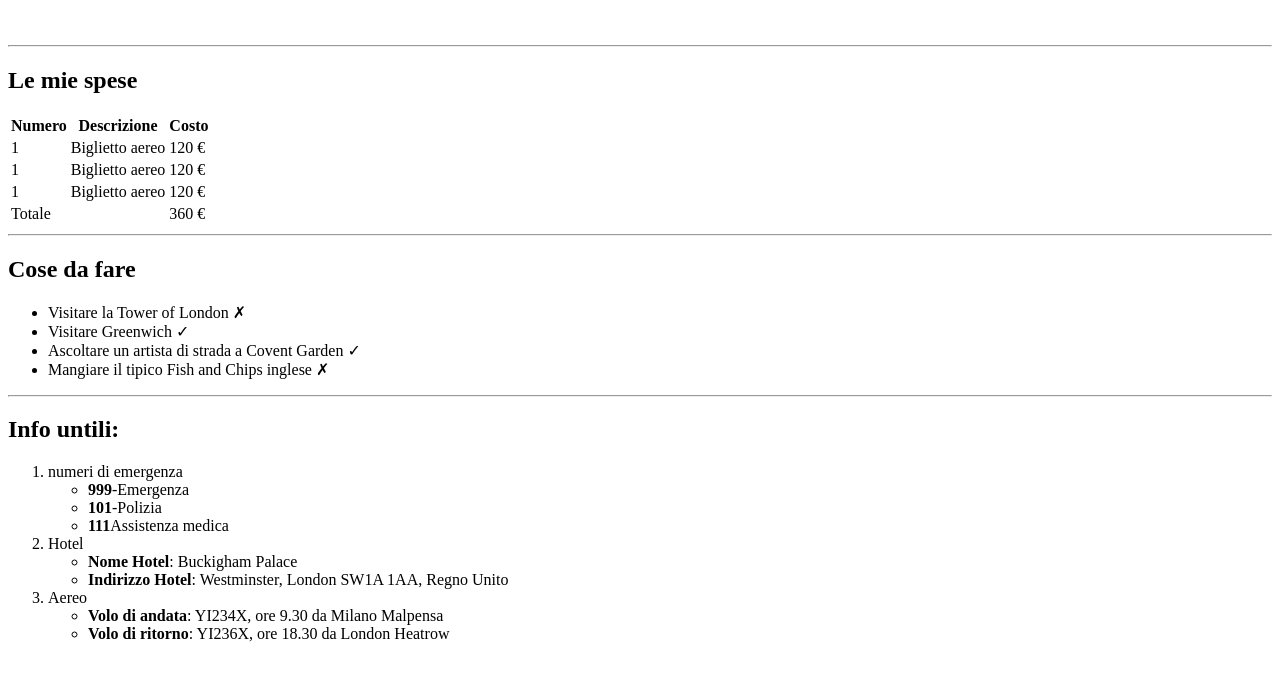
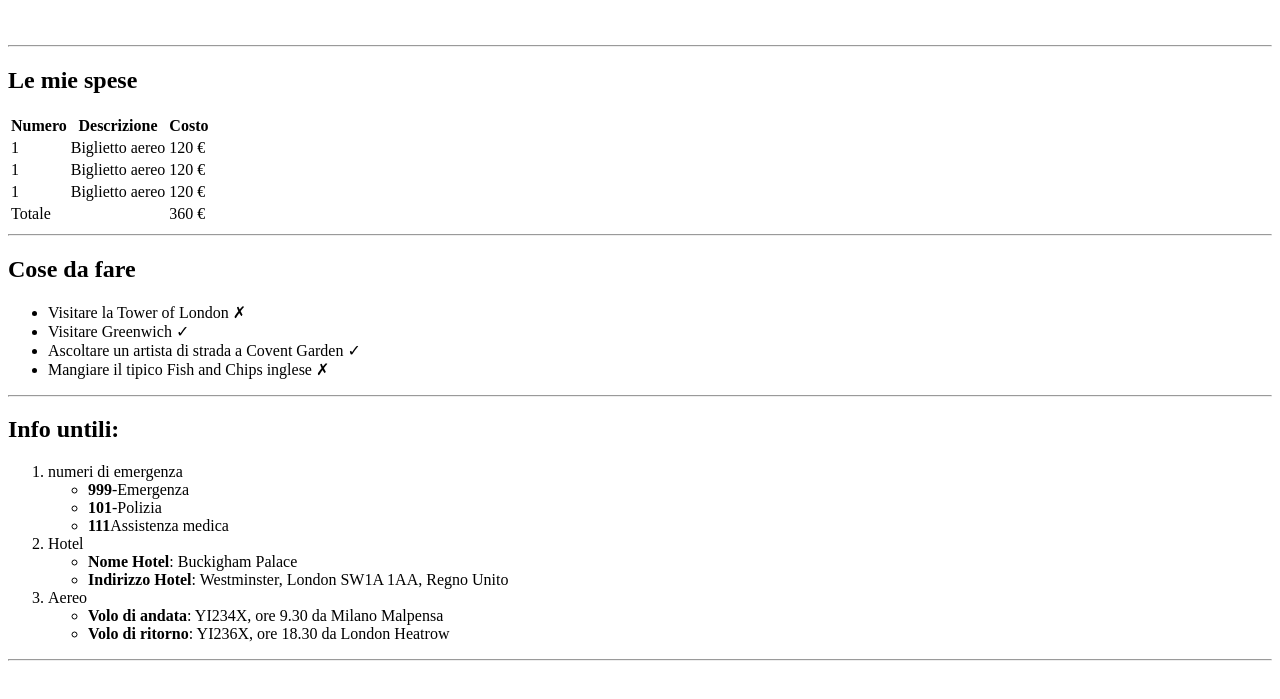
Before and after one commit to MatteoGiuntella/html-london-trip, a plain HTML site: page index.html in a window 1280 px wide. Shown: the part 61-760 px from the top of the page. Drawn offline with Linux system fonts and the light colour scheme.

Commit message:
chiusura section 3 e completamento

```diff
--- a/index.html
+++ b/index.html
@@ -107,7 +107,9 @@
                         </ul>
                     </li>
                 </ol>
+                <hr>
             </section>
+            <!-- chiusura section 3 -->
 
         </main>
 
```
